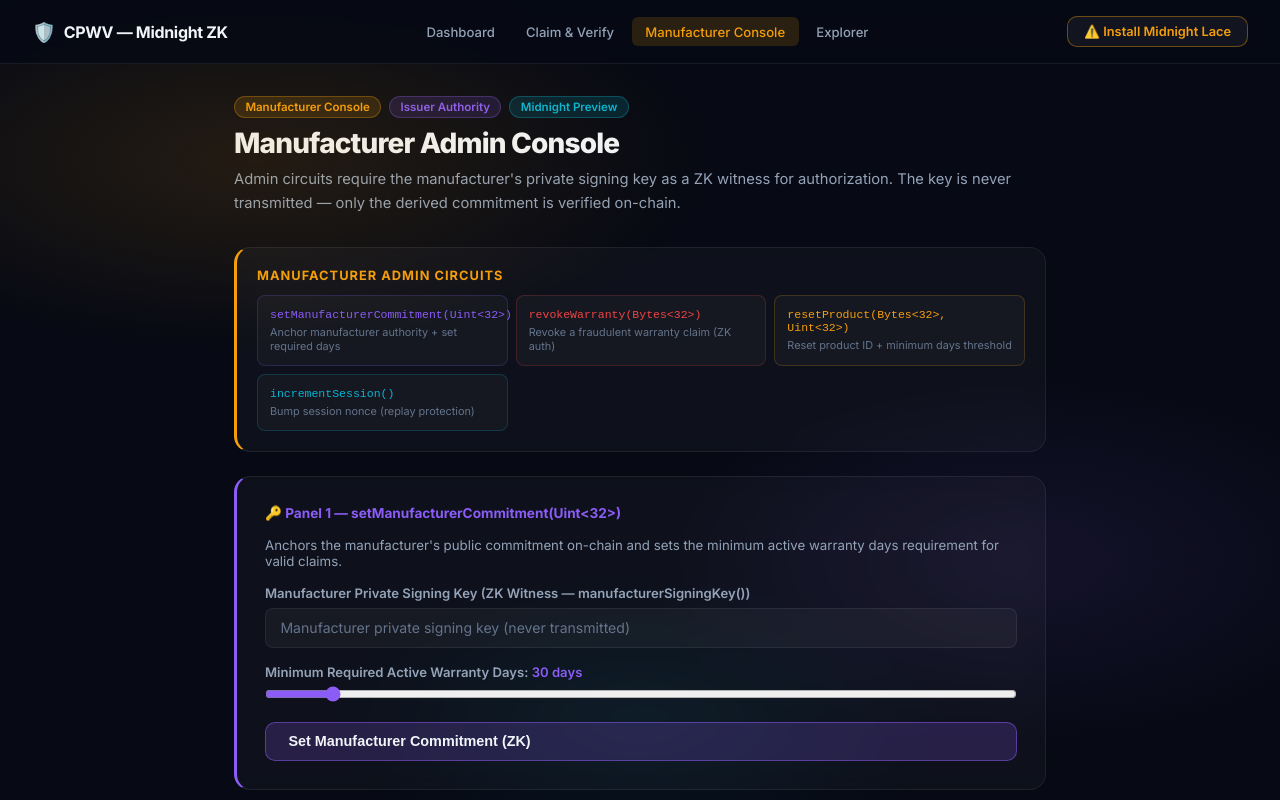
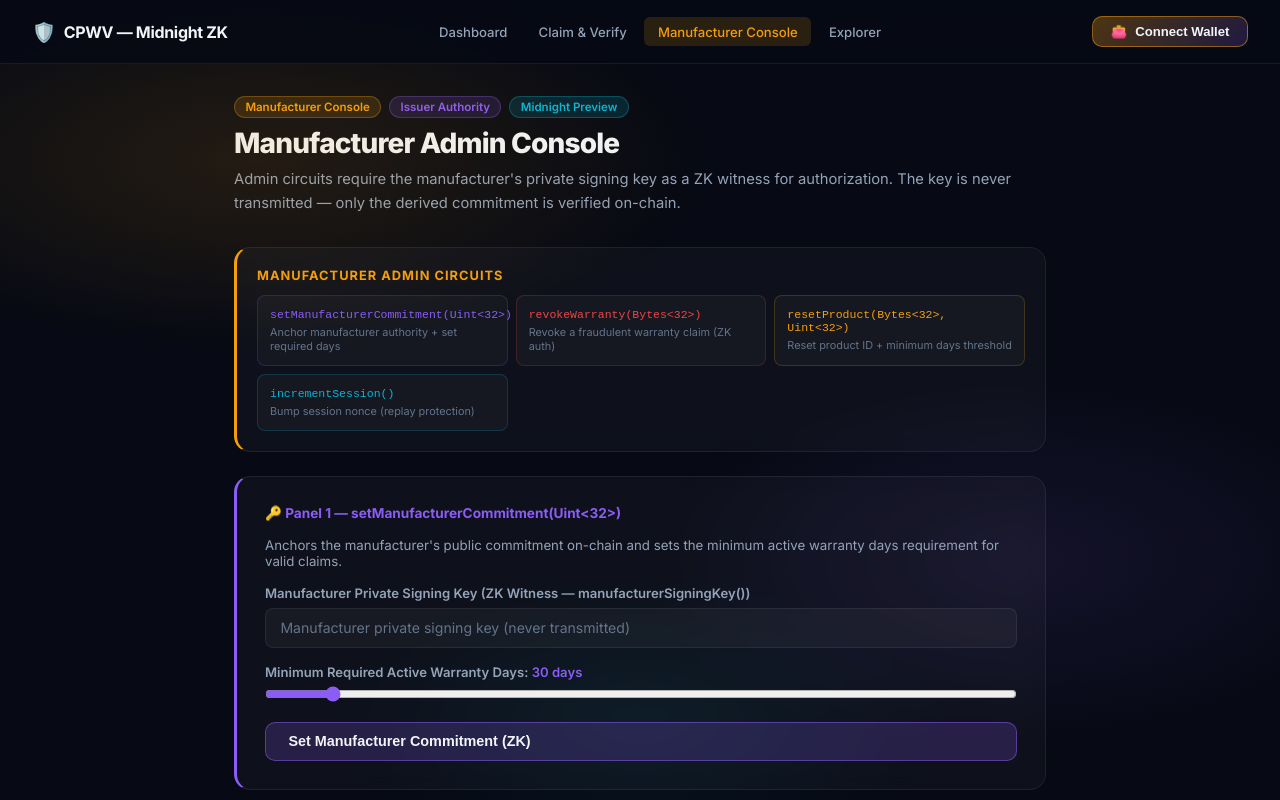
Before and after one commit to shuvamdutta2004/confidential-product-warranty-verification, a Next.js app: page /admin in a window 1280 px wide. Shown: the top 800 px of the page. Built offline with nearby package versions, Linux system fonts and the light colour scheme.

Commit message:
fix(wallet): Always show Connect Wallet button, detect 1AM/Midnight Lace extension only on click — no premature Install prompt

```diff
--- a/src/components/Navbar.tsx
+++ b/src/components/Navbar.tsx
@@ -2,88 +2,84 @@
 
 import Link from "next/link";
 import { usePathname } from "next/navigation";
-import { useState, useEffect } from "react";
-
-// Midnight Lace / 1AM extension API detection
-async function detectMidnightExtension(): Promise<any | null> {
-  const win = typeof window !== "undefined" ? (window as any) : null;
-  if (!win) return null;
-
-  // Wait up to 2s for extension to inject
-  for (let i = 0; i < 10; i++) {
-    const connector =
-      win?.midnight?.mnLace ??
-      win?.mnLace ??
-      win?.midnight ??
-      null;
-
-    if (connector && typeof connector.enable === "function") {
-      return connector;
-    }
-    await new Promise((r) => setTimeout(r, 200));
-  }
-  return null;
-}
+import { useState } from "react";
 
 export default function Navbar() {
   const pathname = usePathname();
   const [walletConnected, setWalletConnected] = useState(false);
   const [walletAddress, setWalletAddress] = useState("");
   const [connecting, setConnecting] = useState(false);
-  const [extensionAvailable, setExtensionAvailable] = useState<boolean | null>(null);
 
-  // Probe for extension on mount
-  useEffect(() => {
-    detectMidnightExtension().then((c) => {
-      setExtensionAvailable(!!c);
-    });
-  }, []);
+  const findConnector = () => {
+    const win = (typeof window !== "undefined" ? window : {}) as any;
+    // Try all known Midnight Lace / 1AM injection points
+    return (
+      win?.midnight?.mnLace ??
+      win?.mnLace ??
+      win?.midnight ??
+      win?.cardano?.midnight ??
+      null
+    );
+  };
 
   const handleConnectWallet = async () => {
     if (connecting) return;
     setConnecting(true);
 
-    try {
-      const connector = await detectMidnightExtension();
+    // Give the extension a moment to inject if page just loaded
+    await new Promise((r) => setTimeout(r, 300));
 
-      if (!connector) {
+    const connector = findConnector();
+
+    if (!connector || typeof connector.enable !== "function") {
+      alert(
+        "Midnight Lace / 1AM extension not detected.\n\n" +
+        "Please make sure:\n" +
+        "1. Extension is installed and enabled\n" +
+        "2. You are on a site the extension is allowed to access\n" +
+        "3. Try refreshing the page and click again"
+      );
       setConnecting(false);
-        setExtensionAvailable(false);
       return;
     }
 
-      // Trigger extension approval popup — waits for user action
+    try {
+      // This opens the extension approval popup
       const api = await connector.enable();
 
-      let addr: string = "";
-
+      let addr = "";
+      if (api) {
+        if (typeof api.state === "function") {
           try {
-        // Different API versions
-        if (api?.state) {
             const st = await api.state();
-          addr = st?.address || st?.wallet?.address || st?.account?.address || "";
+            addr = st?.address ?? st?.wallet?.address ?? st?.account?.address ?? "";
+          } catch (_) {}
         }
-        if (!addr && api?.getAccount) addr = await api.getAccount();
-        if (!addr && api?.accounts) {
+        if (!addr && typeof api.getAccount === "function") {
+          try { addr = await api.getAccount(); } catch (_) {}
+        }
+        if (!addr && typeof api.accounts === "function") {
+          try {
             const accs = await api.accounts();
-          addr = Array.isArray(accs) ? accs[0] : accs;
+            addr = Array.isArray(accs) ? accs[0] : String(accs ?? "");
+          } catch (_) {}
         }
-      } catch (_) {}
+      }
 
       const finalAddr = String(addr || "Midnight Wallet");
-      const formatted =
+      const display =
         finalAddr.length > 16
-          ? `${finalAddr.substring(0, 6)}...${finalAddr.substring(finalAddr.length - 4)}`
+          ? `${finalAddr.slice(0, 6)}...${finalAddr.slice(-4)}`
           : finalAddr;
 
       setWalletConnected(true);
-      setWalletAddress(formatted);
+      setWalletAddress(display);
     } catch (e: any) {
-      // User rejected or extension errored
-      const msg = e?.message || "";
-      if (msg.toLowerCase().includes("cancel") || msg.toLowerCase().includes("reject") || msg.toLowerCase().includes("denied")) {
-        // silent — user cancelled
+      const msg = String(e?.message ?? "").toLowerCase();
+      if (!msg.includes("cancel") && !msg.includes("reject") && !msg.includes("denied")) {
+        alert("Connection error: " + (e?.message ?? "Unknown error"));
       }
+      // User cancelled — do nothing, just reset
     } finally {
       setConnecting(false);
     }
@@ -94,21 +90,17 @@ export default function Navbar() {
     setWalletAddress("");
   };
 
-  const isNotInstalled = extensionAvailable === false;
-
   return (
     <header className="nav">
       <Link href="/" className="nav-brand">
         <span>🛡️</span> CPWV — Midnight ZK
       </Link>
-
       <div className="nav-links">
         <Link href="/" className={`nav-link ${pathname === "/" ? "active" : ""}`}>Dashboard</Link>
-        <Link href="/claim" className={`nav-link ${pathname === "/claim" ? "active" : ""}`}>Claim & Verify</Link>
+        <Link href="/claim" className={`nav-link ${pathname === "/claim" ? "active" : ""}`}>Claim &amp; Verify</Link>
         <Link href="/admin" className={`nav-link ${pathname === "/admin" ? "active" : ""}`}>Manufacturer Console</Link>
         <Link href="/explorer" className={`nav-link ${pathname === "/explorer" ? "active" : ""}`}>Explorer</Link>
       </div>
-
       <div style={{ display: "flex", alignItems: "center", gap: "0.75rem" }}>
         {walletConnected ? (
           <div style={{ display: "flex", alignItems: "center", gap: "0.5rem" }}>
@@ -120,28 +112,14 @@ export default function Navbar() {
               padding: "0.35rem 0.9rem",
               borderRadius: "99px",
               fontWeight: 700,
-              letterSpacing: "-0.01em",
             }}>
               🟢 {walletAddress}
             </span>
-            <button
-              onClick={handleDisconnect}
-              className="btn-secondary"
-              style={{ padding: "0.35rem 0.9rem", fontSize: "0.78rem" }}
-            >
+            <button onClick={handleDisconnect} className="btn-secondary"
+              style={{ padding: "0.35rem 0.9rem", fontSize: "0.78rem" }}>
               Disconnect
             </button>
           </div>
-        ) : isNotInstalled ? (
-          <a
-            href="https://docs.midnight.network/develop/tutorial/using-the-midnight-lace-wallet"
-            target="_blank"
-            rel="noopener noreferrer"
-            className="btn-secondary"
-            style={{ padding: "0.45rem 1rem", fontSize: "0.8rem", color: "#f59e0b", borderColor: "rgba(245,158,11,0.4)" }}
-          >
-            ⚠️ Install Midnight Lace
-          </a>
         ) : (
           <button
             id="connect-wallet-btn"
@@ -150,11 +128,10 @@ export default function Navbar() {
             className="btn-primary"
             style={{ padding: "0.45rem 1.1rem", fontSize: "0.82rem" }}
           >
-            {connecting ? (
-              <><span className="spinner" /> Waiting for approval...</>
-            ) : (
-              <><span>👛</span> Connect Wallet</>
-            )}
+            {connecting
+              ? <><span className="spinner" /> Waiting for approval...</>
+              : <><span>👛</span> Connect Wallet</>
+            }
           </button>
         )}
       </div>
```
Lines whose indentation alone changed are shown as unchanged.
